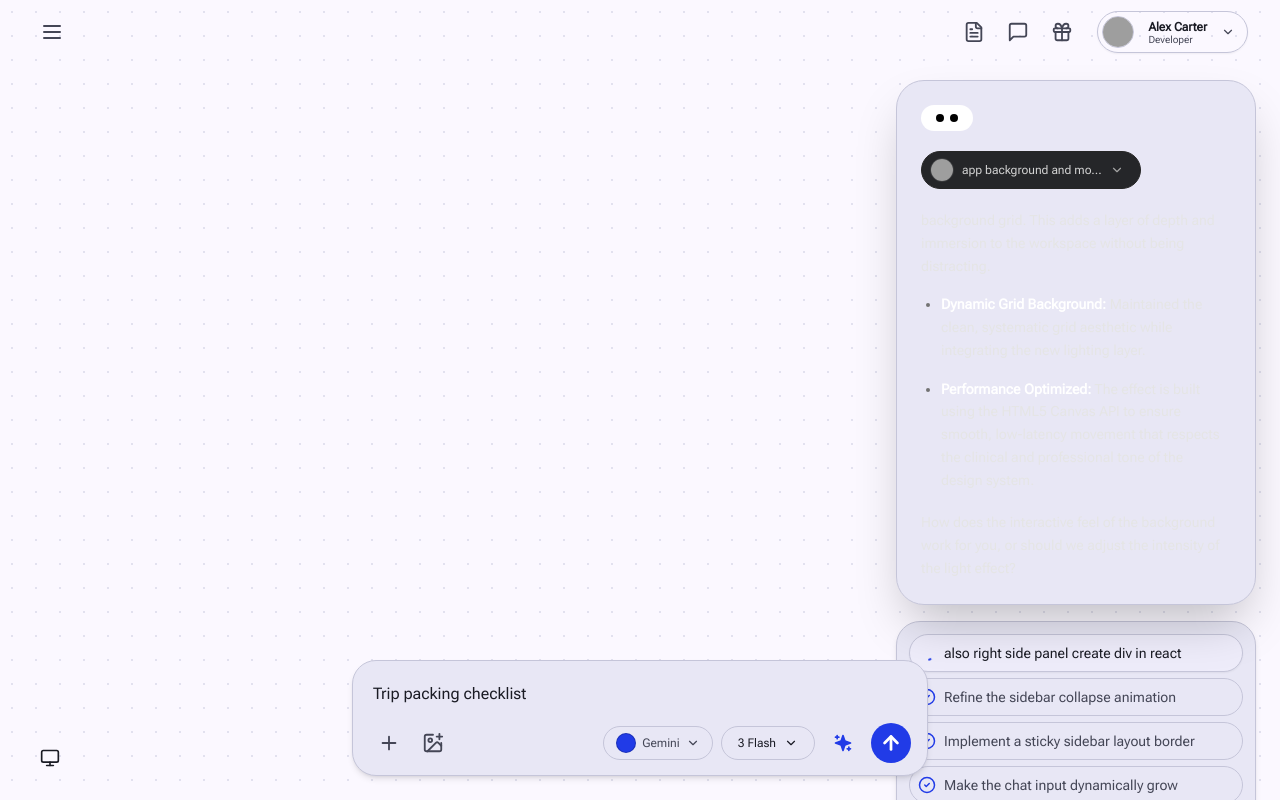
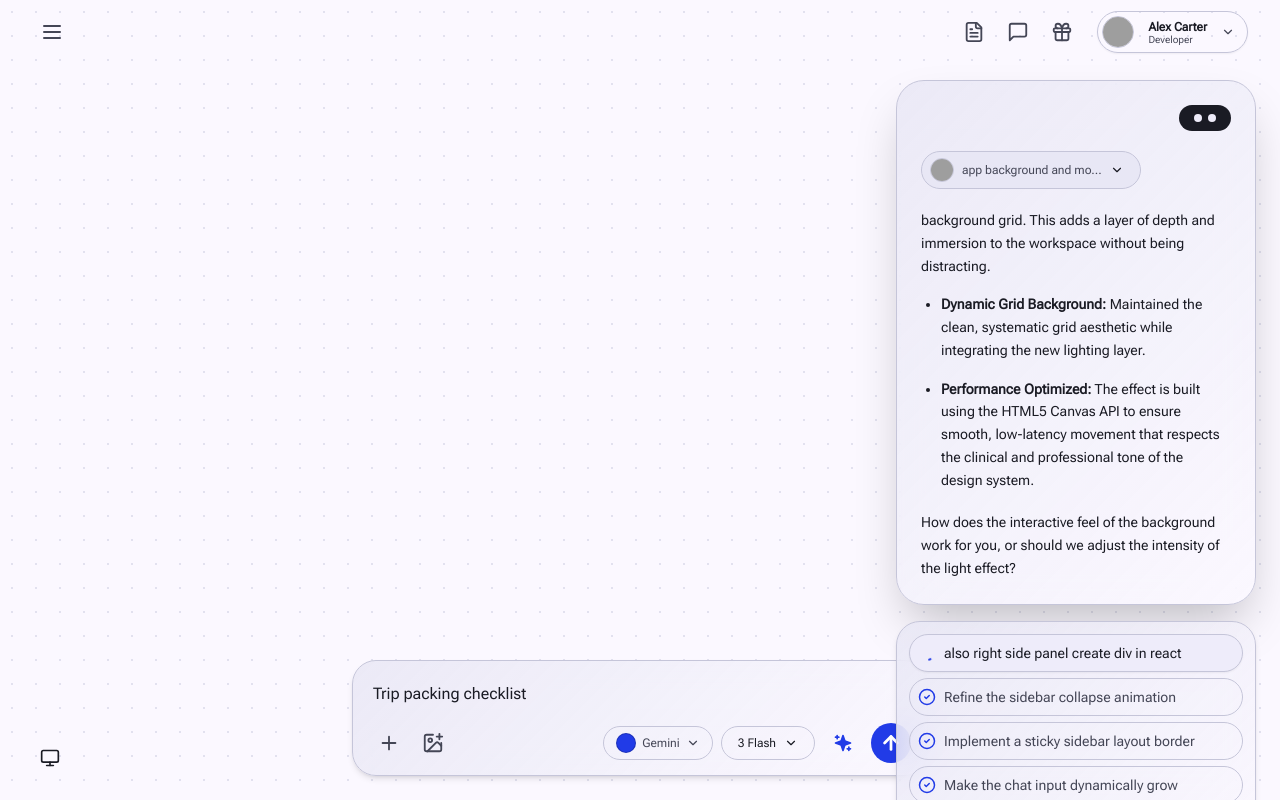
Before and after one commit to theshoaibme/daffodil-intelligence, a React (Vite) app in the folder apps/web/: page / in a window 1280 px wide. Both pictures are taken after a click on the button "Trip packing checklist". Built offline with nearby package versions, Linux system fonts and the light colour scheme; grey boxes are pictures that could not be loaded.

Commit message:
refactor: introduce glass-gradient-panel styling and modernize AiResponseCard and Header UI components

```diff
--- a/apps/web/src/components/layout/AiResponseCard.tsx
+++ b/apps/web/src/components/layout/AiResponseCard.tsx
@@ -6,12 +6,12 @@ export function AiResponseCard() {
   const [dropdownOpen, setDropdownOpen] = useState(false);
 
   return (
-    <div className="w-full max-w-md bg-panel-bg border border-outline-variant/40 rounded-[28px] p-6 shadow-2xl text-left select-none relative overflow-hidden flex flex-col gap-5">
-      {/* Top Capsule Indicator */}
-      <div className="flex">
-        <div className="bg-white rounded-full px-3 py-1 flex items-center justify-center gap-1.5 w-[52px] h-[26px]">
-          <div className="w-2 h-2 rounded-full bg-black"></div>
-          <div className="w-2 h-2 rounded-full bg-black"></div>
+    <div className="w-full max-w-md glass-gradient-panel border border-outline-variant/40 rounded-[28px] p-6 shadow-2xl text-left select-none relative overflow-hidden flex flex-col gap-5">
+      {/* Top Capsule Indicator - Aligned to the Right with dynamic theme colors */}
+      <div className="flex justify-end">
+        <div className="bg-on-surface rounded-full px-3 py-1 flex items-center justify-center gap-1.5 w-[52px] h-[26px]">
+          <div className="w-2 h-2 rounded-full bg-surface"></div>
+          <div className="w-2 h-2 rounded-full bg-surface"></div>
         </div>
       </div>
 
@@ -19,14 +19,14 @@ export function AiResponseCard() {
       <div className="relative">
         <button
           onClick={() => setDropdownOpen(!dropdownOpen)}
-          className="flex items-center gap-2 bg-[#252629] hover:bg-[#2d2e32] border border-neutral-800 rounded-full pl-2 pr-4 py-1.5 cursor-pointer transition-all duration-200 w-fit max-w-[260px] text-left outline-none"
+          className="flex items-center gap-2 bg-surface-container-high hover:bg-surface-container-highest border border-outline-variant/30 rounded-full pl-2 pr-4 py-1.5 cursor-pointer transition-all duration-200 w-fit max-w-[260px] text-left outline-none"
         >
           <img
             src="https://images.unsplash.com/photo-1534528741775-53994a69daeb?auto=format&fit=crop&w=100&q=80"
             alt="AI Avatar"
-            className="w-6 h-6 rounded-full object-cover border border-white/10"
+            className="w-6 h-6 rounded-full object-cover border border-outline-variant/30"
           />
-          <span className="text-xs font-medium text-neutral-300 truncate">
+          <span className="text-xs font-medium text-on-surface-variant truncate">
             {dropdownOpen ? "app background and mood" : "app background and mo..."}
           </span>
           <motion.div
@@ -34,7 +34,7 @@ export function AiResponseCard() {
             transition={{ duration: 0.2 }}
             className="flex-shrink-0"
           >
-            <ChevronDown size={14} className="text-neutral-400" />
+            <ChevronDown size={14} className="text-on-surface-variant/80" />
           </motion.div>
         </button>
 
@@ -46,20 +46,20 @@ export function AiResponseCard() {
               animate={{ opacity: 1, y: 4, scale: 1 }}
               exit={{ opacity: 0, y: -8, scale: 0.95 }}
               transition={{ duration: 0.15 }}
-              className="absolute top-full left-0 mt-1 w-72 bg-[#202124] border border-neutral-800 rounded-2xl shadow-xl z-20 p-3 flex flex-col gap-2"
+              className="absolute top-full left-0 mt-1 w-72 bg-surface-container-highest border border-outline-variant/40 rounded-2xl shadow-xl z-20 p-3 flex flex-col gap-2"
             >
-              <div className="text-xs font-semibold text-neutral-400 uppercase tracking-wider px-2 py-1">Steps Executed</div>
+              <div className="text-xs font-semibold text-on-surface-variant/80 uppercase tracking-wider px-2 py-1">Steps Executed</div>
               <div className="flex flex-col gap-1">
                 <div className="flex items-center gap-2 p-2 rounded-lg bg-primary/10 text-primary">
                   <Check size={14} className="stroke-[3]" />
                   <span className="text-xs font-medium">Applied Stitch Light System</span>
                 </div>
-                <div className="flex items-center gap-2 p-2 rounded-lg text-neutral-300 hover:bg-neutral-800/50 transition-all">
-                  <Check size={14} className="text-neutral-500" />
+                <div className="flex items-center gap-2 p-2 rounded-lg text-on-surface-variant hover:bg-surface-container-high/65 transition-all">
+                  <Check size={14} className="text-on-surface-variant/60" />
                   <span className="text-xs">Generated grid background layout</span>
                 </div>
-                <div className="flex items-center gap-2 p-2 rounded-lg text-neutral-300 hover:bg-neutral-800/50 transition-all">
-                  <Check size={14} className="text-neutral-500" />
+                <div className="flex items-center gap-2 p-2 rounded-lg text-on-surface-variant hover:bg-surface-container-high/65 transition-all">
+                  <Check size={14} className="text-on-surface-variant/60" />
                   <span className="text-xs">Compiled styling design tokens</span>
                 </div>
               </div>
@@ -69,18 +69,18 @@ export function AiResponseCard() {
       </div>
 
       {/* Main Response Content */}
-      <div className="flex flex-col gap-4 text-neutral-200 text-[14px] leading-relaxed font-sans pr-1">
+      <div className="flex flex-col gap-4 text-on-surface text-[14px] leading-relaxed font-sans pr-1">
         <p>
           background grid. This adds a layer of depth and immersion to the workspace without being distracting.
         </p>
 
         <ul className="list-disc pl-5 flex flex-col gap-4">
-          <li className="marker:text-neutral-500">
-            <span className="font-semibold text-white">Dynamic Grid Background:</span>{" "}
+          <li className="marker:text-on-surface-variant/50">
+            <span className="font-semibold text-on-surface">Dynamic Grid Background:</span>{" "}
             Maintained the clean, systematic grid aesthetic while integrating the new lighting layer.
           </li>
-          <li className="marker:text-neutral-500">
-            <span className="font-semibold text-white">Performance Optimized:</span>{" "}
+          <li className="marker:text-on-surface-variant/50">
+            <span className="font-semibold text-on-surface">Performance Optimized:</span>{" "}
             The effect is built using the HTML5 Canvas API to ensure smooth, low-latency movement that respects the clinical and professional tone of the design system.
           </li>
         </ul>
--- a/apps/web/src/components/layout/PromptBar/PromptBar.tsx
+++ b/apps/web/src/components/layout/PromptBar/PromptBar.tsx
@@ -25,9 +25,9 @@ export function PromptBar({
   return (
     <motion.div
       layout
-      className="fixed bottom-6 left-0 right-0 transition-all z-50 transform flex justify-center w-full px-4 pointer-events-none"
+      className="fixed bottom-6 left-0 right-0 transition-all z-30 transform flex justify-center w-full px-4 pointer-events-none"
     >
-      <div className="w-full max-w-xl bg-panel-bg border border-outline-variant/40 flex flex-col gap-2 rounded-3xl p-3 relative shadow-md pointer-events-auto">
+      <div className="w-full max-w-xl glass-gradient-panel border border-outline-variant/40 flex flex-col gap-2 rounded-3xl p-3 relative shadow-md pointer-events-auto">
         <textarea
           ref={textareaRef}
           rows={1}
--- a/apps/web/src/components/layout/TaskPanel/TaskPanel.tsx
+++ b/apps/web/src/components/layout/TaskPanel/TaskPanel.tsx
@@ -67,7 +67,7 @@ export function TaskPanel({
 
   return (
     <div
-      className="w-full bg-panel-bg border border-outline-variant/40 shadow-md flex flex-col overflow-hidden rounded-3xl"
+      className="w-full glass-gradient-panel border border-outline-variant/40 shadow-md flex flex-col overflow-hidden rounded-3xl"
       id="agent-log-panel"
     >
       {/* Smooth Spring Panel Body */}
--- a/apps/web/src/index.css
+++ b/apps/web/src/index.css
@@ -111,6 +111,12 @@ body {
     @apply backdrop-blur-2xl;
   }
 
+  .glass-gradient-panel {
+    background: linear-gradient(135deg, color-mix(in srgb, var(--color-panel-bg) 85%, transparent), color-mix(in srgb, var(--color-background) 70%, transparent));
+    backdrop-filter: blur(20px);
+    -webkit-backdrop-filter: blur(20px);
+  }
+
   .custom-scrollbar {
     scrollbar-width: thin;
     scrollbar-color: var(--color-surface-container-highest) transparent;
```
Also changed, not shown: apps/web/src/components/layout/Header.tsx (+64 -29 lines).
